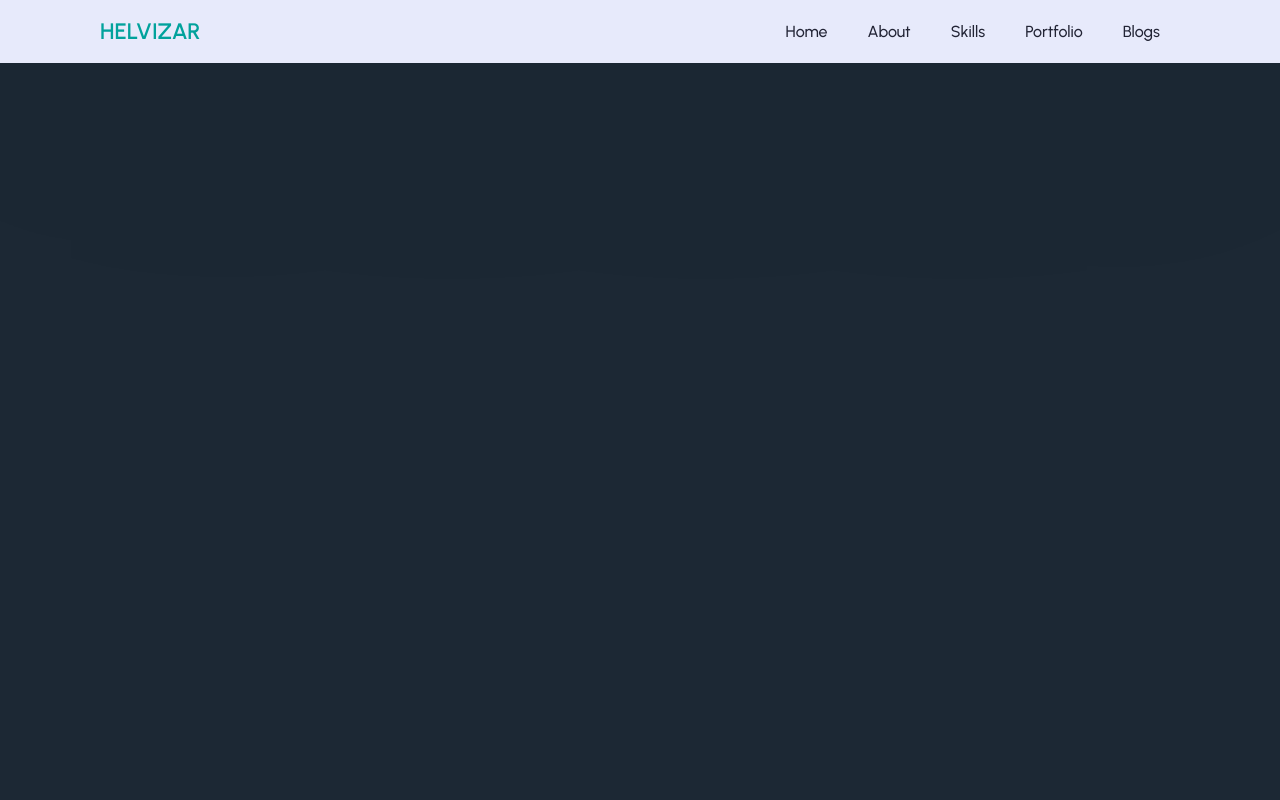
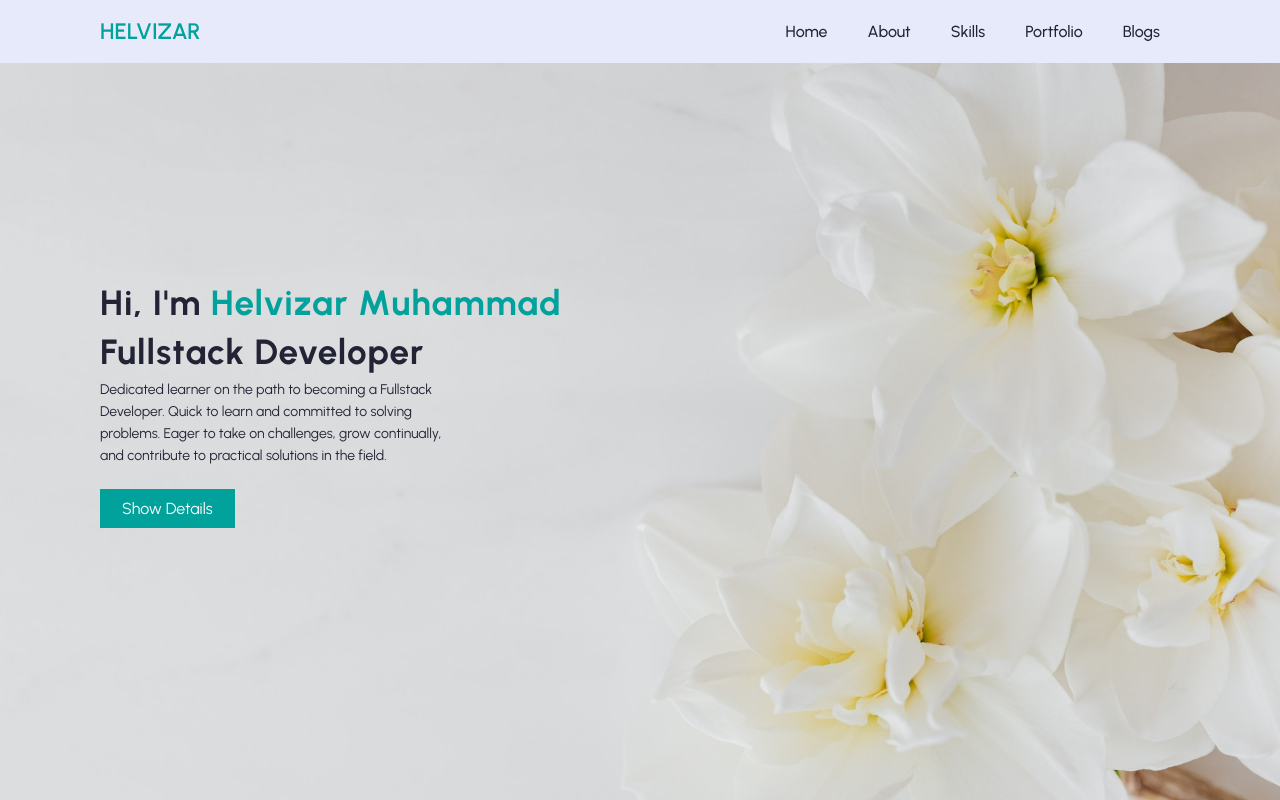
Before and after one commit to helvizar/personal-website, a plain HTML site: page index.html in a window 1280 px wide. Drawn offline with Linux system fonts and the light colour scheme.

```diff
--- a/index.html
+++ b/index.html
@@ -23,6 +23,16 @@
     </ul>
   </header>
 
+  <!-- Home -->
+  <section class="home" id="home">
+    <div class="home-text">
+      <h1>Hi, I'm <span>Helvizar Muhammad</span></h1>
+      <h2>Fullstack Developer</h2>
+      <p>Dedicated learner on the path to becoming a Fullstack Developer. Quick to learn and committed to solving problems. Eager to take on challenges, grow continually, and contribute to practical solutions in the field.</p>
+      <a href="#" class="btn">Show Details</a>
+    </div>
+  </section>
+
   <script src="script.js"></script>
 </body>
 </html>
--- a/style.css
+++ b/style.css
@@ -36,6 +36,8 @@ html {
 section {
   padding: 50px 100px;
 }
+
+/* Navbar */
 
 header {
   position: fixed;
@@ -80,6 +82,57 @@ header .navbar a:hover {
   display: none;
 }
 
+/* Home */
+.home {
+  position: relative;
+  width: 100%;
+  min-height: 100vh;
+  color: var(--dark-gunmetal);
+  display: flex;
+  align-items: center;
+  background-color: var(--bg-color);
+  background: url(assets/white-flower.jpg) no-repeat;
+  background-position: top right;
+  background-size: cover;
+}
+
+.home-text {
+  max-width: 500px;
+}
+
+.home-text h1 {
+  font-size: var(--h1-font);
+  letter-spacing: var(--spacing);
+}
+
+.home-text span {
+  color: var(--primary);
+}
+
+.home-text h2 {
+  font-size: var(--h2-font);
+  margin: var(--m-1) 0;
+  letter-spacing: var(--spacing);
+}
+
+.home-text p {
+  font-size: var(--p-font);
+  margin-bottom: var(--m-4);
+  line-height: 22px;
+  max-width: 71%;
+  text-transform: none;
+}
+
+.btn {
+  padding: 10px 22px;
+  background: var(--primary);
+  color: var(--white);
+}
+
+.btn:hover {
+  background: var(--hover);
+}
+
 @media (max-width: 768px) {
   #menu-icon {
     display: initial;
```
Also changed, not shown: assets/white-flower.jpg (added).
